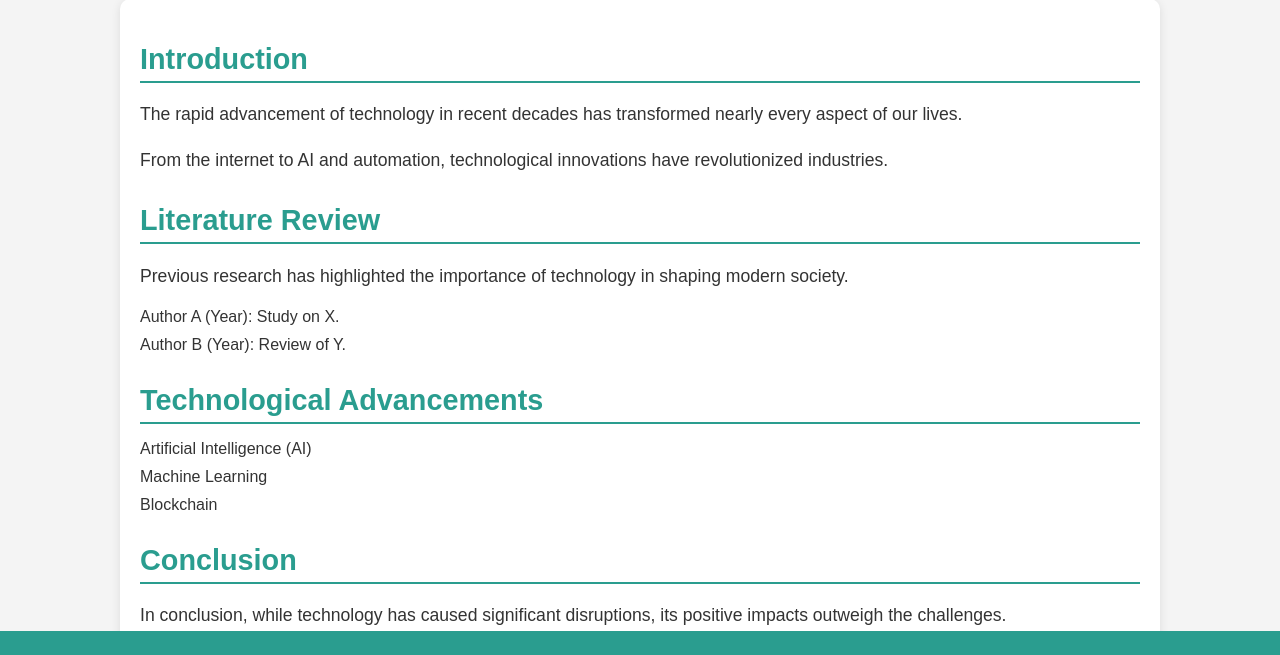
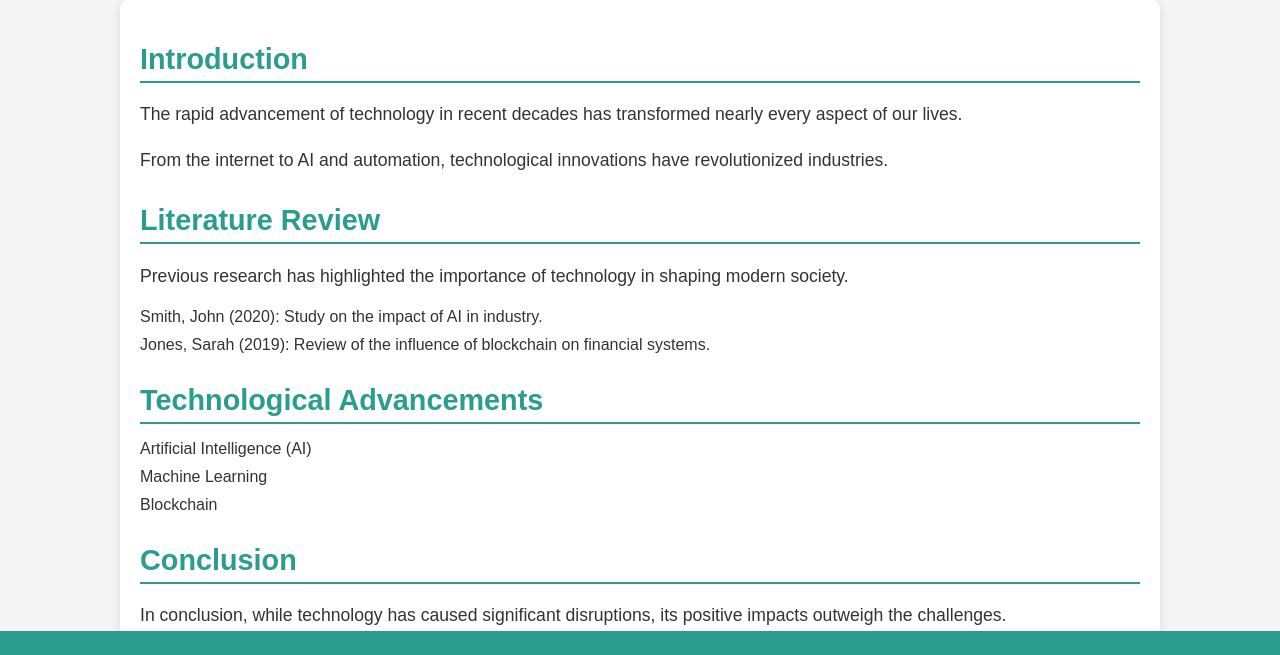
Before and after one commit to Swapna1320/ITC505, a plain HTML site: page lab-4/index.html in a window 1280 px wide. Shown: the part 86-741 px from the top of the page. Drawn offline with Linux system fonts and the light colour scheme.

Commit message:
Update index.html

```diff
--- a/lab-4/index.html
+++ b/lab-4/index.html
@@ -21,9 +21,8 @@
         <section>
             <h2>Literature Review</h2>
             <p>Previous research has highlighted the importance of technology in shaping modern society.</p>
-            <ul>
-                <li>Author A (Year): Study on X.</li>
-                <li>Author B (Year): Review of Y.</li>
+            <ul><li>Smith, John (2020): Study on the impact of AI in industry.</li>
+        <li>Jones, Sarah (2019): Review of the influence of blockchain on financial systems.</li>
             </ul>
         </section>
 
```
